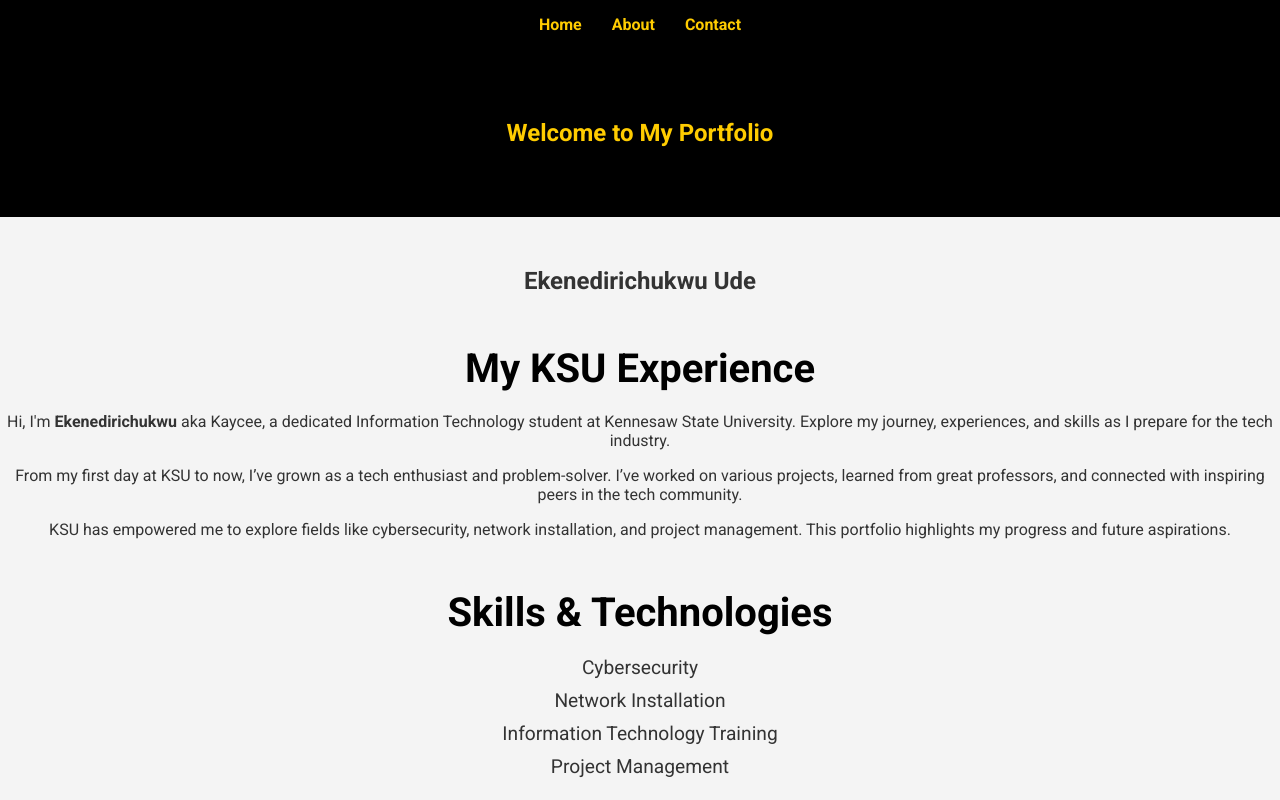
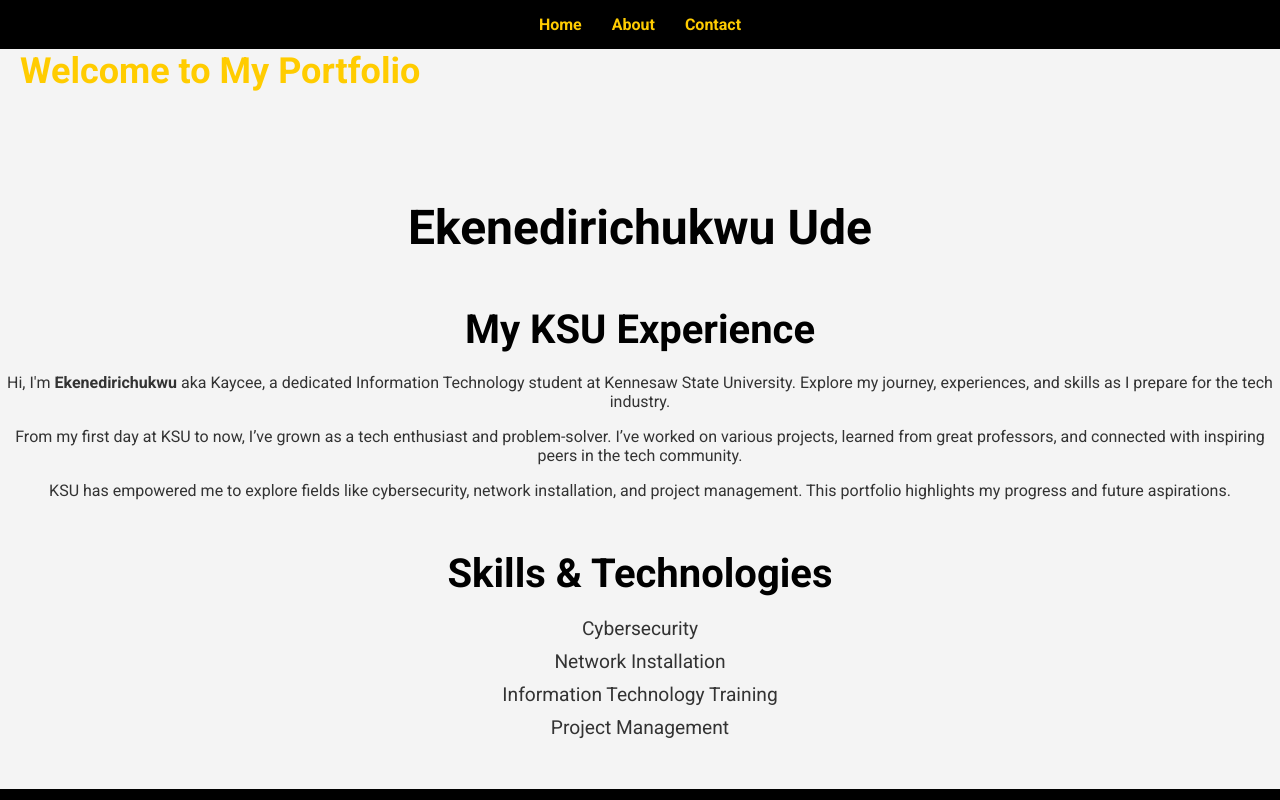
Before and after one commit to Kaycee500/Project-Milestone-1, a plain HTML site: page index.html in a window 1280 px wide. Shown: the top 800 px of the page. Drawn offline with Linux system fonts and the light colour scheme.

Commit message:
Update style.css

```diff
--- a/styles/style.css
+++ b/styles/style.css
@@ -31,20 +31,27 @@ nav ul li a:hover {
     color: #fff;
 }
 
-/* Header Styles */
-header {
-    background-color: #000;
+/* Top Left Section for Welcome Message */
+.top-left {
+    position: absolute;
+    top: 20px;
+    left: 20px;
+    font-size: 1.5em; /* Adjusted the size to medium */
     color: #ffcc00; /* Gold color */
-    padding: 50px;
-    text-align: center;
 }
 
-header h1 {
-    margin-bottom: 20px;
-    font-size: 3em;
+/* Main Content Section */
+.main-section {
+    text-align: center;
+    margin-top: 150px;
 }
 
-header p {
+.main-section h1 {
+    font-size: 3em;
+    color: #000;
+}
+
+.main-section p {
     font-size: 1.5em;
 }
 
@@ -90,7 +97,11 @@ section h2 {
 
 /* Responsive Design */
 @media (max-width: 768px) {
-    header h1 {
+    .top-left {
+        font-size: 1.2em;
+    }
+
+    .main-section h1 {
         font-size: 2em;
     }
 
@@ -98,6 +109,7 @@ section h2 {
         font-size: 1.2em;
     }
 }
+
 /* About Page Styles */
 .about {
     margin: 50px;
```
